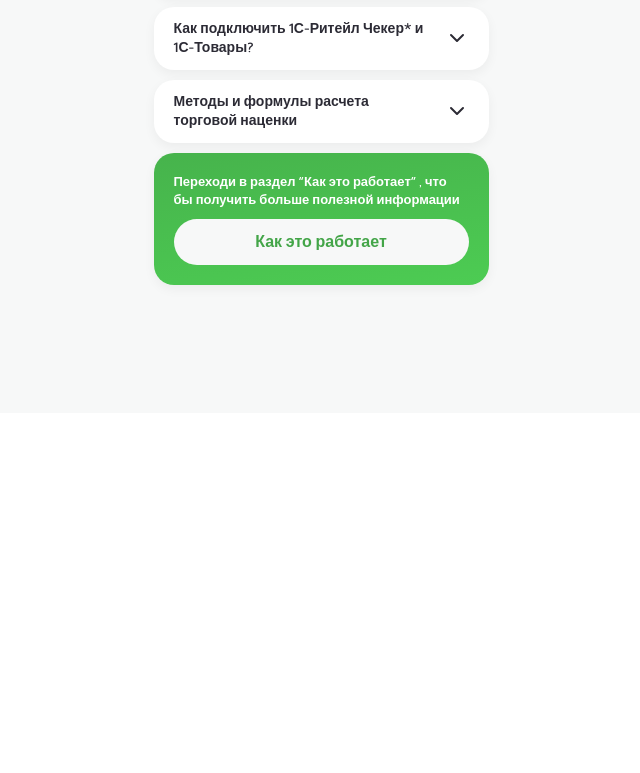
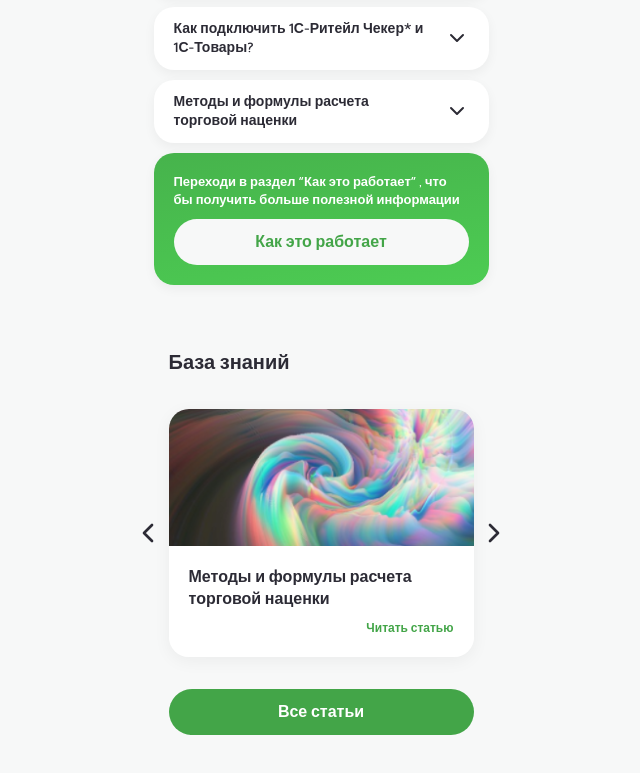
Before and after one commit to Samanndar/1cProduct, a plain HTML site: page index.html in a window 1280 px wide. Shown: the part 8249-9022 px from the top of the page, without its empty margins (319-959 px from the left). Before the commit the page ends 8662 px from the top, so only its background shows below. Drawn offline with Linux system fonts and the light colour scheme.

Commit message:
Add style slider

```diff
--- a/css/style.css
+++ b/css/style.css
@@ -647,3 +647,91 @@ body.active {
   padding: 12px 30px;
   border: none;
 }
+/* SECTION-SLIDER-FOOTER -------------------------------------- */
+.section-slider-footer {
+  margin-bottom: 64px;
+}
+
+.slider-footer__container {
+  display: flex;
+  flex-direction: column;
+  align-items: flex-start;
+  padding: 0 30px 0 30px;
+}
+.slider-footer__container> *:not(:last-child) {
+  margin-bottom: 32px;
+}
+.slider-footer__heading {
+  font-size: 20px;
+  font-weight: 600;
+  line-height: 139.38%;
+}
+
+.slider-footer__slides {
+  display: flex;
+  position: relative;
+  align-items: center;
+}
+.slider-footer__slides-right img ,
+.slider-footer__slides-left img {
+  width: 32px;
+  height: 32px;
+}
+.slider-footer__slides-left {
+  position: absolute;
+  left: -12%;
+}
+.slider-footer__slides-right {
+  position: absolute;
+  right: -12%;
+}
+.slider-footer__slides-center {
+  display: flex;
+  flex-direction: column;
+  box-shadow: 0px 4px 16.8px 0px rgba(0, 0, 0, 0.05);
+  border-radius: 20px;
+}
+.slider-footer__slides-imgs {
+  display: flex;
+}
+.slider-footer__slides-bg {
+  width: 100%;
+  height: 100%;
+  border-top-left-radius: 20px;
+  border-top-right-radius: 20px;
+}
+.slider-footer__slides-box {
+  padding: 20px;
+  background-color: var(--white);
+  border-bottom-left-radius: 20px;
+  border-bottom-right-radius: 20px;
+}
+.slider-footer__slides-text {
+  font-size: 16px;
+  font-weight: 600;
+  line-height: 139.38%;
+  margin-bottom: 10px;
+}
+.slider-footer__slides-modal {
+  font-size: 12px;
+  font-weight: 600;
+  line-height: 139.38%;
+  color: var(--green);
+  text-align: right;
+}
+
+
+.slider-footer__btn-block {
+  width: 100%;
+}
+.slider-footer__btn {
+  width: 100%;
+  border-radius: 1000px;
+  padding: 12px 30px;
+  color: var(--white);
+  background: rgb(67, 165, 72);
+  font-size: 16px;
+  font-weight: 600;
+  line-height: 139.38%;
+  border: none;
+}
--- a/index.html
+++ b/index.html
@@ -465,7 +465,36 @@
           </div>
         </div>
       </section>
-
+      <!-- SECTION-SLIDER-FOOTER ================================ -->
+       <section class="section-slider-footer slider-footer">
+        <div class="slider-footer__container container">
+          <div class="slider-footer__heading-block">
+            <h2 class="slider-footer__heading">База знаний</h2>
+          </div>
+          <div class="slider-footer__slides">
+            <div class="slider-footer__slides-left">
+              <img src="./img/icons/icons-left.svg" alt="icons" class="slider-footer__slides-img">
+            </div>
+            <div class="slider-footer__slides-center">
+              <div class="slider-footer__slides-imgs">
+                <img src="./img/slider-1.png" alt="slide" class="slider-footer__slides-bg">
+                <!-- <img src="./img/slider-1.png" alt="slide" class="slider-footer__slides-bg">
+                <img src="./img/slider-1.png" alt="slide" class="slider-footer__slides-bg"> -->
+              </div>
+              <div class="slider-footer__slides-box">
+                <div class="slider-footer__slides-text">Методы и формулы расчета торговой наценки</div>
+                <div class="slider-footer__slides-modal">Читать статью</div>
+              </div>
+            </div>
+            <div class="slider-footer__slides-right">
+              <img src="./img/icons/icons-right.svg" alt="icon" class="slider-footer__slides-img">
+            </div>
+          </div>
+          <div class="slider-footer__btn-block">
+            <button class="slider-footer__btn">Все статьи</button>
+          </div>
+        </div>
+       </section>
     </main>
   </div>
 
```
Also changed, not shown: img/slider-1.png (added).
